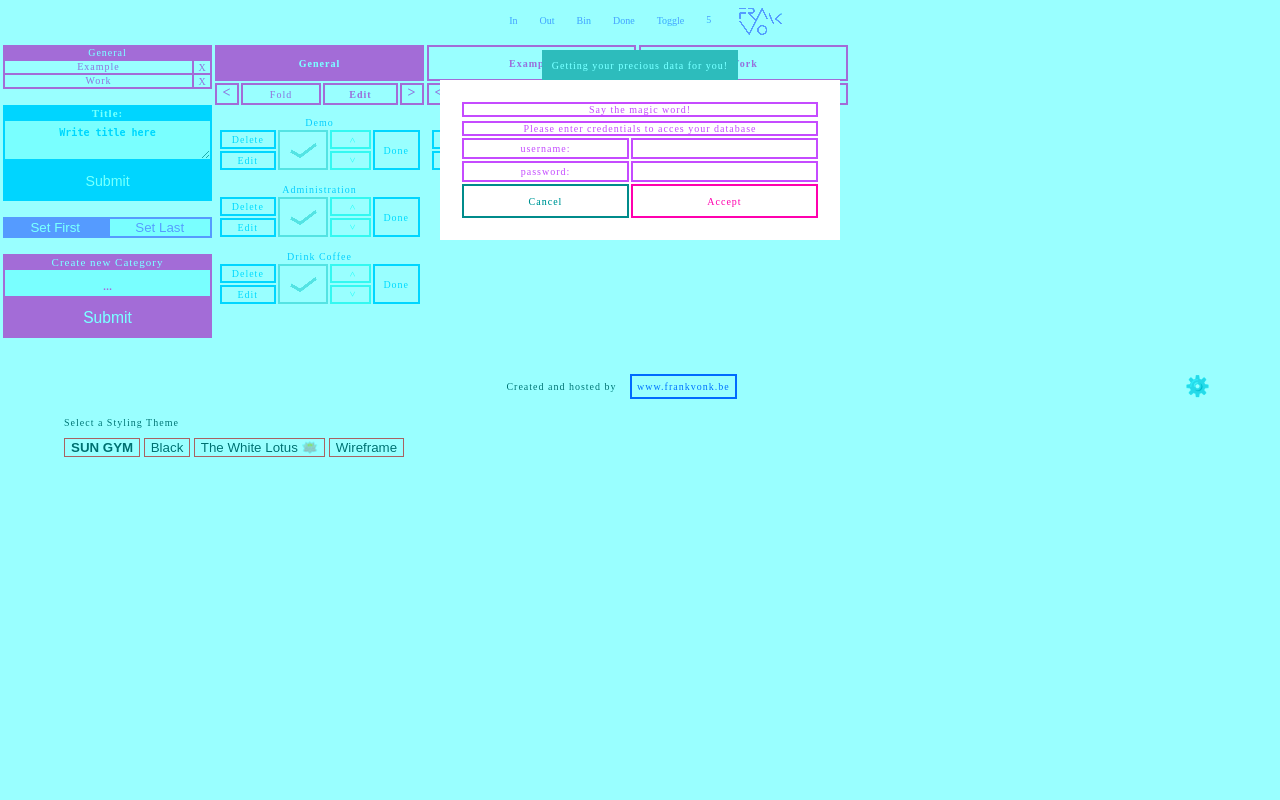
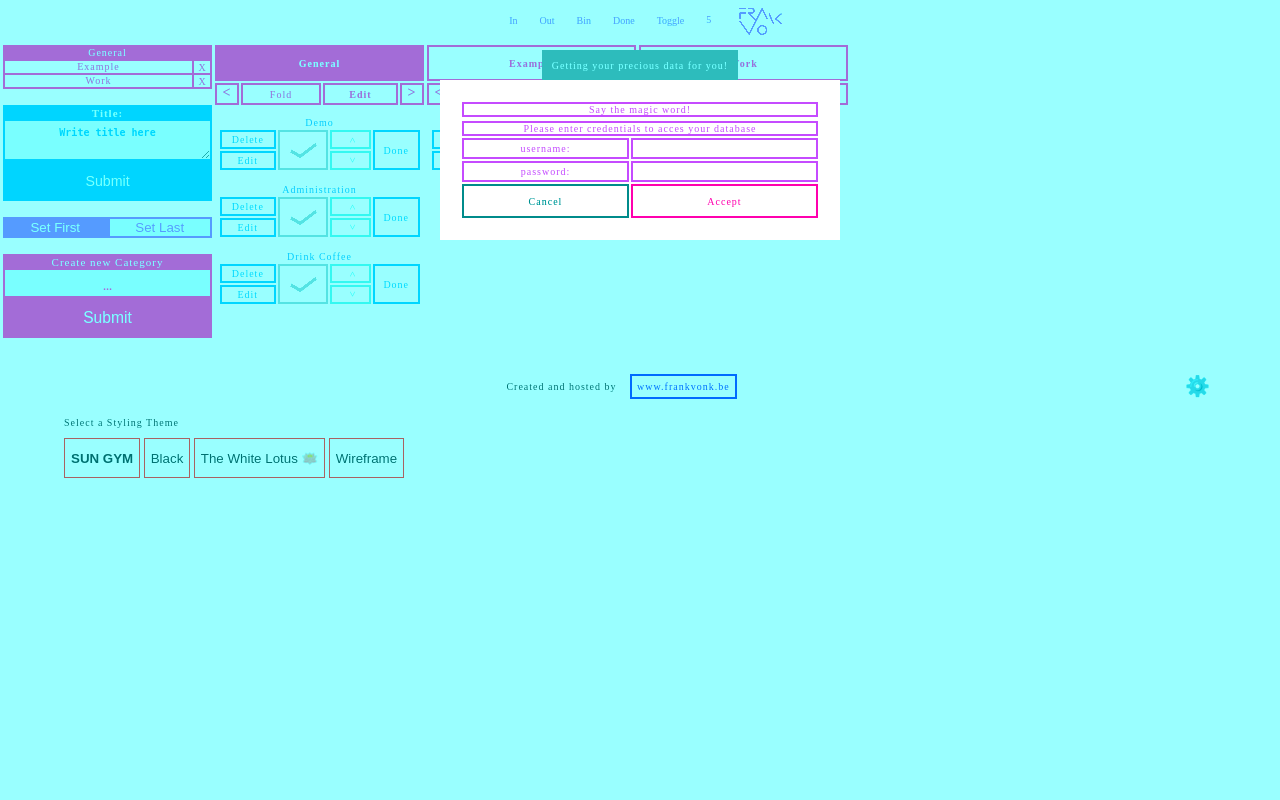
Before and after one commit to frankvonk/flirty, a PHP site: page / in a window 1280 px wide. Run offline with PHP 8.4, Linux system fonts and the light colour scheme; some web fonts are replaced.

Commit message:
background css-theme-btn

```diff
--- a/stylesheet.css
+++ b/stylesheet.css
@@ -54,6 +54,9 @@ body {
   --categoryHeader-color: red;
 
   --task-title_border-color: black;
+
+  --footer-css-theme-btn-background: transparent;
+  --footer-css-theme-btn-opacity: 1;
 
 }
 
@@ -564,6 +567,9 @@ footer a {
 .css-theme-btn {
   border: 1px solid;
   /*margin: 2px;*/
+  height: 3em;
+  opacity: var(--footer-css-theme-btn-opacity);
+  background: var(--footer-css-theme-btn-background)
 }
 
 .css-theme-btn__active {
--- a/stylesheet_the-white-lotus.css
+++ b/stylesheet_the-white-lotus.css
@@ -46,6 +46,11 @@
   --new-cat_hover: var(--primary-color);
 
   --flow-highlight-background: #53141b;
+
+
+  --footer-css-theme-btn-background: var(--lotus-canvas-white);
+  --footer-css-theme-btn-opacity: 0.5;
+
 
 
   filter: saturate(1.4);
```
